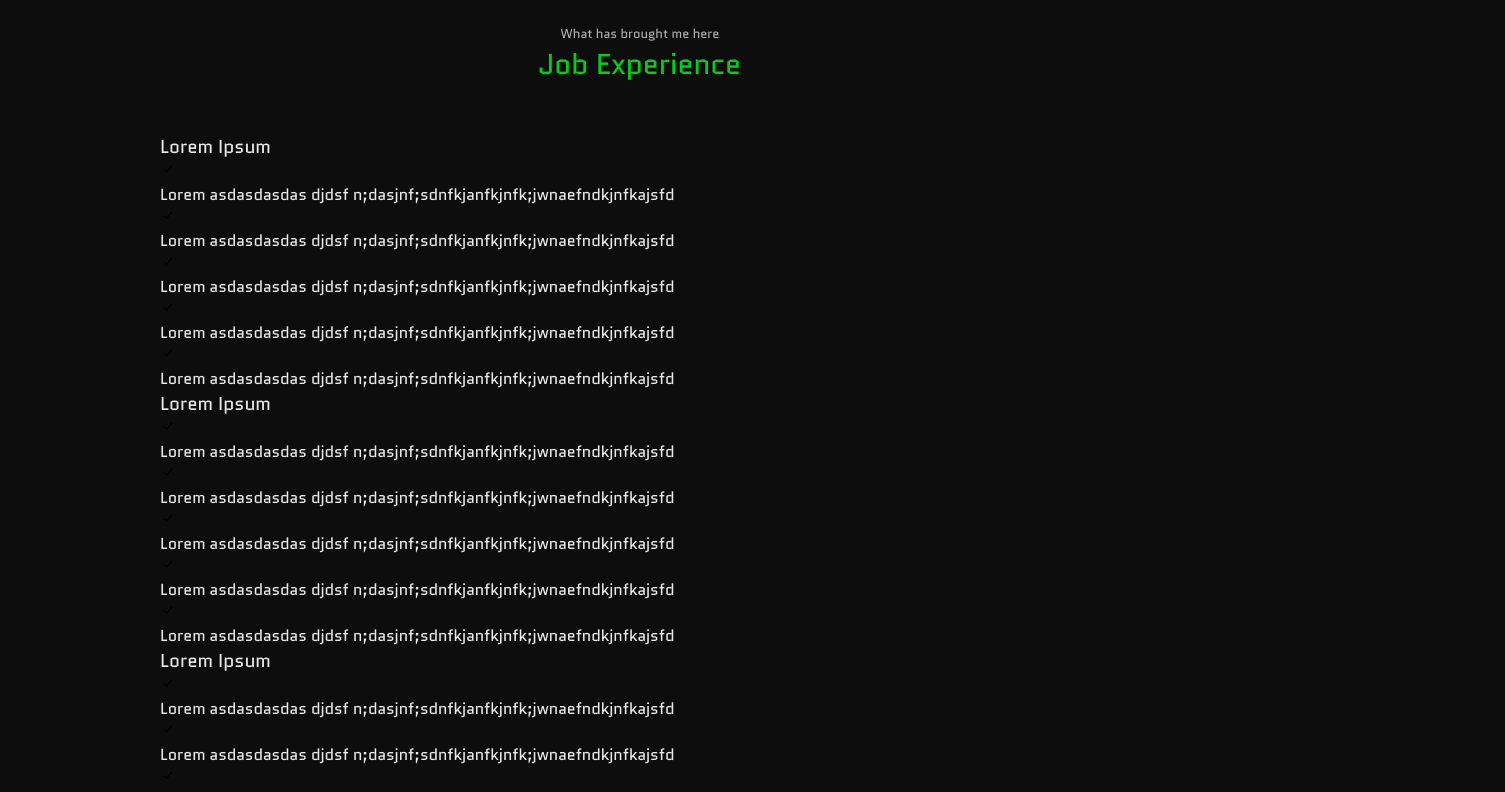
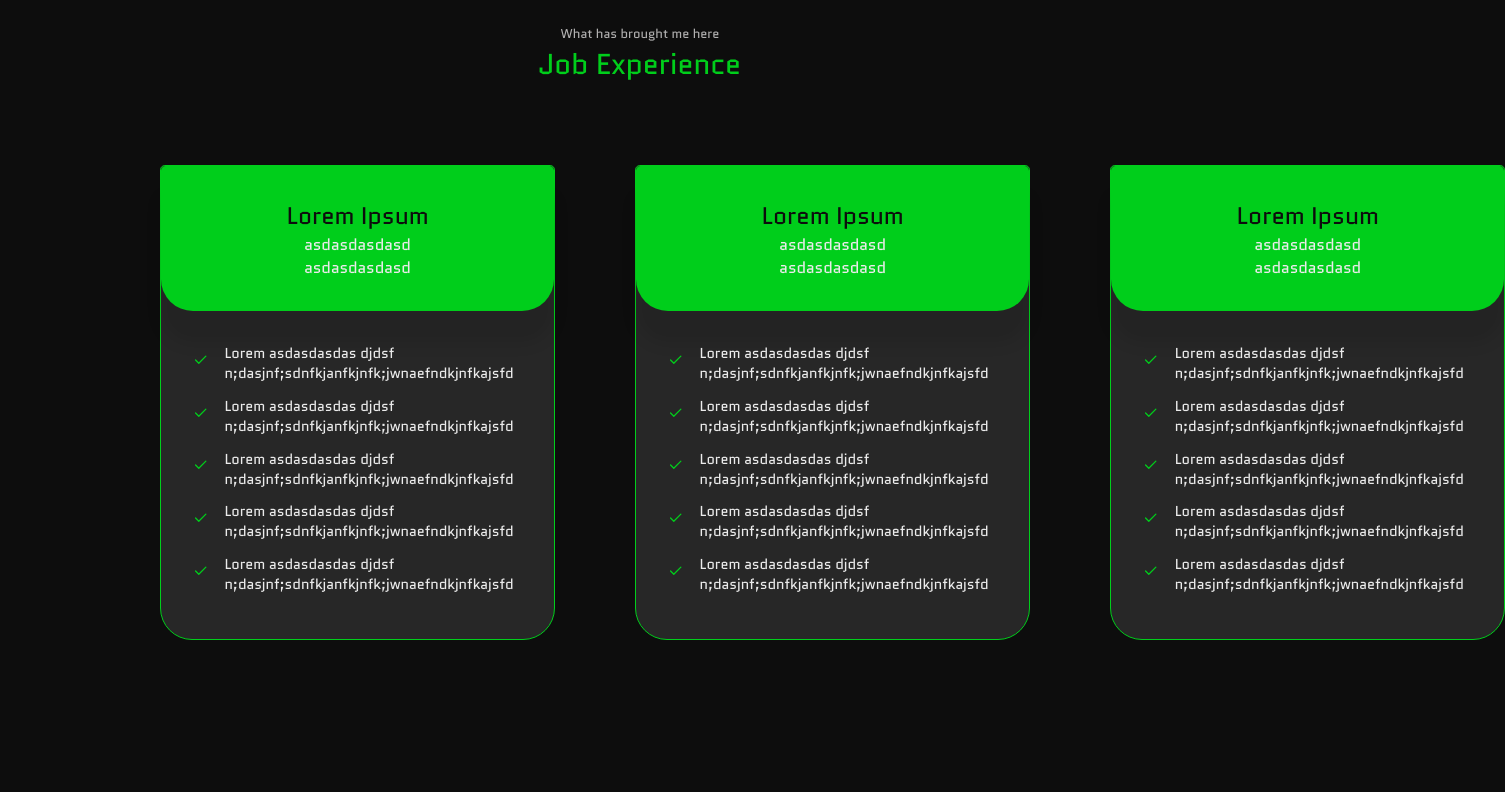
Before and after one commit to Theodoreprof/CV_website, a React (Create React App) app in the folder cv_website/: page / in a window 1280 px wide. Shown: the part 2760-3552 px from the top of the page, 1505 px wide, since content can reach past the window. Built offline with nearby package versions, Linux system fonts and the light colour scheme.

Commit message:
experience v2.

```diff
--- /dev/null
+++ b/cv_website/src/components/experience/experience.css
@@ -0,0 +1,54 @@
+.experience__container {
+    display: grid;
+    grid-template-columns: repeat(3, 1fr);
+    gap: 5rem;
+    padding-top: 2em;
+}
+
+.experience {
+    background: var(--color-bg-variant);
+    border-radius: 0.3rem 0.3rem 2rem 2rem;
+    border: 1px solid var(--color-primary);
+    height: fit-content;
+    transition: var(--transition);
+}
+
+.experience:hover {
+    background: transparent;
+    border-color: var(--color-bg-variant);
+    cursor: default;
+}
+
+.experience__head {
+    background: var(--color-primary);
+    padding: 2rem;
+    border-radius: 0.3rem 0.3rem 2rem 2rem;
+    box-shadow: 0 2rem 1rem rgba(0, 0, 0, 0.1);
+    text-align: center;
+}
+
+.experience__head h3 {
+    color: var(--color-bg);
+    font-size: 1.5rem;
+}
+
+.experience__list {
+    padding: 2rem;
+}
+
+.experience__list li {
+    display: flex;
+    gap: 1rem;
+    margin-bottom: 0.8rem;
+}
+
+.experience__list-icon {
+    color: var(--color-primary);
+    margin-top: 0.3rem;
+    font-size: 1.5rem;
+}
+
+.experience__list p {
+    font-size: 0.9rem;
+
+}
--- a/cv_website/src/components/experience/experience.jsx
+++ b/cv_website/src/components/experience/experience.jsx
@@ -1,5 +1,6 @@
 import React from 'react'
-import {GrFormCheckmark} from 'react-icons/gr'
+import {FiCheck} from 'react-icons/fi'
+import './experience.css'
 
 const experience = () => {
   return (
@@ -15,27 +16,29 @@ const experience = () => {
 
                 <div className='experience__head'>
                     <h3>Lorem Ipsum</h3>
+                    <h4>asdasdasdasd</h4>
+                    <h4>asdasdasdasd</h4>
                 </div>
 
                 <ul className='experience__list'>
                     <li>
-                        <GrFormCheckmark className='experience__list-icon'/>
+                        <FiCheck className='experience__list-icon'/>
                         <p>Lorem asdasdasdas djdsf n;dasjnf;sdnfkjanfkjnfk;jwnaefndkjnfkajsfd</p>
                     </li>
                     <li>
-                        <GrFormCheckmark className='experience__list-icon'/>
+                        <FiCheck className='experience__list-icon'/>
                         <p>Lorem asdasdasdas djdsf n;dasjnf;sdnfkjanfkjnfk;jwnaefndkjnfkajsfd</p>
                     </li>
                     <li>
-                        <GrFormCheckmark className='experience__list-icon'/>
+                        <FiCheck className='experience__list-icon'/>
                         <p>Lorem asdasdasdas djdsf n;dasjnf;sdnfkjanfkjnfk;jwnaefndkjnfkajsfd</p>
                     </li>
                     <li>
-                        <GrFormCheckmark className='experience__list-icon'/>
+                        <FiCheck className='experience__list-icon'/>
                         <p>Lorem asdasdasdas djdsf n;dasjnf;sdnfkjanfkjnfk;jwnaefndkjnfkajsfd</p>
                     </li>
                     <li>
-                        <GrFormCheckmark className='experience__list-icon'/>
+                        <FiCheck className='experience__list-icon'/>
                         <p>Lorem asdasdasdas djdsf n;dasjnf;sdnfkjanfkjnfk;jwnaefndkjnfkajsfd</p>
                     </li>
                 </ul>
@@ -46,27 +49,29 @@ const experience = () => {
 
                 <div className='experience__head'>
                     <h3>Lorem Ipsum</h3>
+                    <h4>asdasdasdasd</h4>
+                    <h4>asdasdasdasd</h4>
                 </div>
 
                 <ul className='experience__list'>
                     <li>
-                        <GrFormCheckmark className='experience__list-icon'/>
+                        <FiCheck className='experience__list-icon'/>
                         <p>Lorem asdasdasdas djdsf n;dasjnf;sdnfkjanfkjnfk;jwnaefndkjnfkajsfd</p>
                     </li>
                     <li>
-                        <GrFormCheckmark className='experience__list-icon'/>
+                        <FiCheck className='experience__list-icon'/>
                         <p>Lorem asdasdasdas djdsf n;dasjnf;sdnfkjanfkjnfk;jwnaefndkjnfkajsfd</p>
                     </li>
                     <li>
-                        <GrFormCheckmark className='experience__list-icon'/>
+                        <FiCheck className='experience__list-icon'/>
                         <p>Lorem asdasdasdas djdsf n;dasjnf;sdnfkjanfkjnfk;jwnaefndkjnfkajsfd</p>
                     </li>
                     <li>
-                        <GrFormCheckmark className='experience__list-icon'/>
+                        <FiCheck className='experience__list-icon'/>
                         <p>Lorem asdasdasdas djdsf n;dasjnf;sdnfkjanfkjnfk;jwnaefndkjnfkajsfd</p>
                     </li>
                     <li>
-                        <GrFormCheckmark className='experience__list-icon'/>
+                        <FiCheck className='experience__list-icon'/>
                         <p>Lorem asdasdasdas djdsf n;dasjnf;sdnfkjanfkjnfk;jwnaefndkjnfkajsfd</p>
                     </li>
                 </ul>
@@ -77,27 +82,29 @@ const experience = () => {
 
                 <div className='experience__head'>
                     <h3>Lorem Ipsum</h3>
+                    <h4>asdasdasdasd</h4>
+                    <h4>asdasdasdasd</h4>
                 </div>
 
                 <ul className='experience__list'>
                     <li>
-                        <GrFormCheckmark className='experience__list-icon'/>
+                        <FiCheck className='experience__list-icon'/>
                         <p>Lorem asdasdasdas djdsf n;dasjnf;sdnfkjanfkjnfk;jwnaefndkjnfkajsfd</p>
                     </li>
                     <li>
-                        <GrFormCheckmark className='experience__list-icon'/>
+                        <FiCheck className='experience__list-icon'/>
                         <p>Lorem asdasdasdas djdsf n;dasjnf;sdnfkjanfkjnfk;jwnaefndkjnfkajsfd</p>
                     </li>
                     <li>
-                        <GrFormCheckmark className='experience__list-icon'/>
+                        <FiCheck className='experience__list-icon'/>
                         <p>Lorem asdasdasdas djdsf n;dasjnf;sdnfkjanfkjnfk;jwnaefndkjnfkajsfd</p>
                     </li>
                     <li>
-                        <GrFormCheckmark className='experience__list-icon'/>
+                        <FiCheck className='experience__list-icon'/>
                         <p>Lorem asdasdasdas djdsf n;dasjnf;sdnfkjanfkjnfk;jwnaefndkjnfkajsfd</p>
                     </li>
                     <li>
-                        <GrFormCheckmark className='experience__list-icon'/>
+                        <FiCheck className='experience__list-icon'/>
                         <p>Lorem asdasdasdas djdsf n;dasjnf;sdnfkjanfkjnfk;jwnaefndkjnfkajsfd</p>
                     </li>
                 </ul>
```
